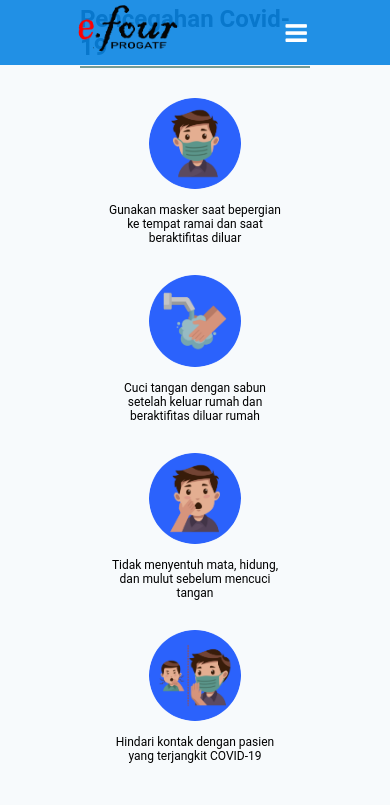
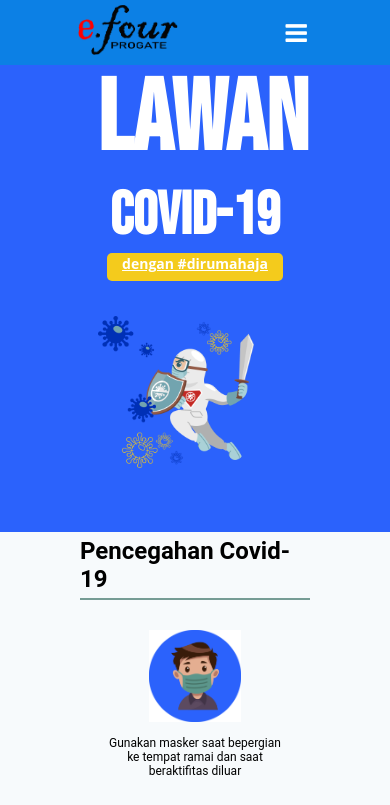
Before and after one commit to darlansyah/e4_dts2020, a plain HTML site: page index.html in a window 390 px wide. Shown: the top 805 px of the page. Drawn offline with Linux system fonts and the light colour scheme.

Commit message:
tugas ikbal

```diff
--- a/index.html
+++ b/index.html
@@ -6,12 +6,32 @@
   <title>Proyek 1 E4</title>
   <link rel="stylesheet" href="stylesheet.css">
   <link rel="stylesheet" href="responsive.css">
-  <!-- <link rel="stylesheet" href="icon/icon.css"> -->
-  <!-- <link rel="stylesheet" href="http://maxcdn.bootstrapcdn.com/font-awesome/4.3.0/css/font-awesome.min.css"> -->
   <link rel="stylesheet" type="text/css" href="https://maxcdn.bootstrapcdn.com/font-awesome/4.3.0/css/font-awesome.min.css">
+  <link href="https://fonts.googleapis.com/css2?family=Bebas+Neue&display=swap" rel="stylesheet">
 </head>
 
 <body>
+
+  <!-- ikbal -->
+  <div class="bener">
+    <ul class="flex-list">
+      <li class="li1">
+        <div class="top">
+          <h1>LAWAN</h1>
+          <h2>COVID-19</h2>
+          <div class="btn-wrapper">
+            <a class="btnn wfh" href="#">dengan #dirumahaja</a>
+          </div>
+        </div>
+      </li>
+      <li class="li2">
+        <div class="top">
+          <img class="img-top" src="image/gambar1.png" alt=""></div>
+      </li>
+    </ul>
+  </div>
+  <!-- end ikbal -->
+
 
   <!-- junot header -->
   <header>
--- a/responsive.css
+++ b/responsive.css
@@ -1,5 +1,50 @@
 /* Untuk Tablet */
 @media all and (max-width: 1000px) {
+
+/* ikbal */
+.flex-list {
+    display: flex;
+    flex-wrap: wrap;
+    height: 480px;
+}
+
+.flex-list li {
+    width: 50%;
+}
+
+.top h1 {
+    margin-left: 50px;
+    font-size: 130px;
+    text-align: left;
+}
+
+.top h2 {
+    margin-left: 50px;
+    font-size: 80px;
+    text-align: left;
+}
+
+.btn-wrapper{
+  text-align: left;
+}
+
+.btnn {
+    margin-left: 50px;
+    padding-bottom: 8px;
+    padding-left: 15px;
+    padding-right: 15px;
+    font-size: 24px;
+}
+
+.img-top {
+    width: 80%;
+    margin-right: 50px;
+    margin-top: 35px;
+}
+
+
+/* end ikbal */
+
 
 /* khusnul */
 .extra1 h2 {
@@ -49,6 +94,53 @@
 
 /* Untuk Smartphone */
 @media all and (max-width: 670px) {
+
+/* ikbal */
+.flex-list {
+    flex-direction: column;
+    height: auto;
+    width: auto;
+}
+
+.li1 {
+    height: fit-content;
+}
+
+.li2 {
+    height: fit-content;
+}
+
+.flex-list li {
+    margin: 0 auto;
+}
+
+.top h1 {
+    font-size: 100px;
+    text-align: center;
+    margin: auto;
+}
+
+.top h2 {
+    font-size: 60px;
+    text-align: center;
+    margin: auto;
+}
+
+.btn-wrapper{
+  text-align: center;
+}
+
+.btnn {
+    text-align: center;
+    margin: auto;
+    padding-bottom: 8px;
+    padding-left: 15px;
+    padding-right: 15px;
+    font-size: 14px;
+}
+
+/* end ikbal */
+
 
 /* khusnul */
 .extra1 h2 {
--- a/stylesheet.css
+++ b/stylesheet.css
@@ -7,8 +7,6 @@
 }
 /* end defauld css reset */
 body{
-  /* background-color:  */
-
   background-color: #f7fafc;
 }
 
@@ -17,8 +15,91 @@ a {
 }
 
 
-/* khusnul */
-clear{
+/* ikbal -------------------------------------------------------*/
+.bener{
+  color: white;
+  box-sizing: inherit;
+}
+
+.bener ul {
+    list-style: none;
+    margin: 0px;
+    padding: 60px 0px;
+    text-align: center;
+}
+
+/* li {
+    color: white;
+    height: 500px;
+} */
+
+.btn-wrapper a{
+  text-decoration: underline;
+}
+
+.flex-list {
+    display: flex;
+    flex-wrap: wrap;
+    background-color: #2B62FC;
+    height: 600px;
+
+}
+
+.flex-list li {
+    flex: auto;
+    width: 50%;
+}
+
+
+.top h1 {
+    margin-left: 100px;
+    font-size: 180px;
+    font-family: 'Bebas Neue',
+        cursive;
+    padding: 0;
+    margin: 10px 0 0 0;
+}
+
+.top h2 {
+    font-size: 140px;
+    font-family: 'Bebas Neue',
+        cursive;
+    padding: 0;
+    margin: 0;
+}
+
+.btnn {
+    padding-top: 1px;
+    padding-bottom: 10px;
+    padding-left: 20px;
+    padding-right: 20px;
+    color: white;
+    display: inline-block;
+    border-radius: 5px;
+    font-size: 34px;
+    font-family: 'Open Sans',
+        sans-serif;
+    font-weight: bold;
+}
+
+.wfh {
+    background-color: #F4CB1C;
+}
+
+.btn-wrapper {
+    margin-top: 1px;
+}
+
+.img-top {
+    margin-right: 100px;
+    margin-top: 35px;
+}
+
+/* end ikbal */
+
+
+/* khusnul ----------------------------------------------------------*/
+.clear{
     clear: left;
 }
 
@@ -54,7 +135,7 @@ clear{
     margin-top: 30px;
 
 }
-img{
+img .gambar{
   border-radius: 50%;
 }
 .cara p {
@@ -66,9 +147,7 @@ img{
 /* end khusnul */
 
 
-
-
-/* darlan berita */
+/* darlan berita -------------------------------------------------------*/
 .clear {
   clear: left;
 }
@@ -132,7 +211,7 @@ img{
 /* end darlan berita */
 
 
-/* junot */
+/* junot -----------------------------------------------------------------*/
 header {
   height: 65px;
   width: 100%;
```
Also changed, not shown: image/gambar1.png (added). Lines whose indentation alone changed are shown as unchanged.
